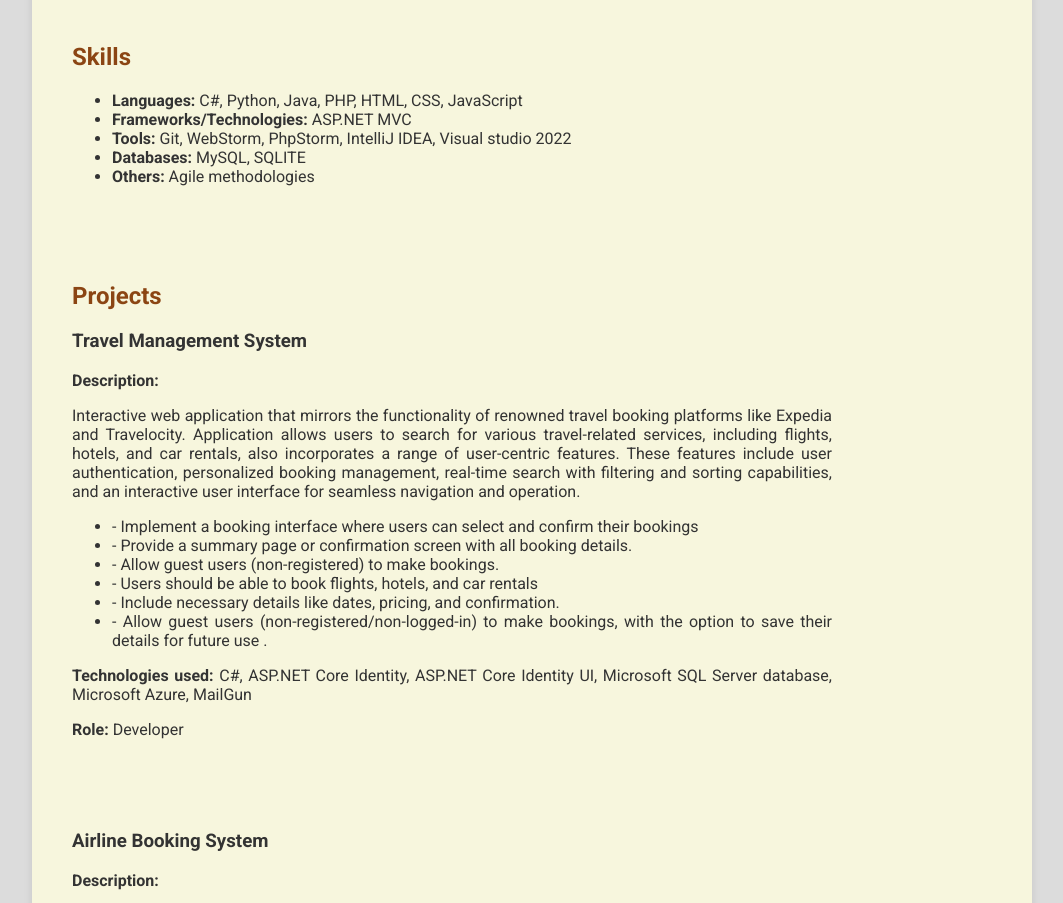
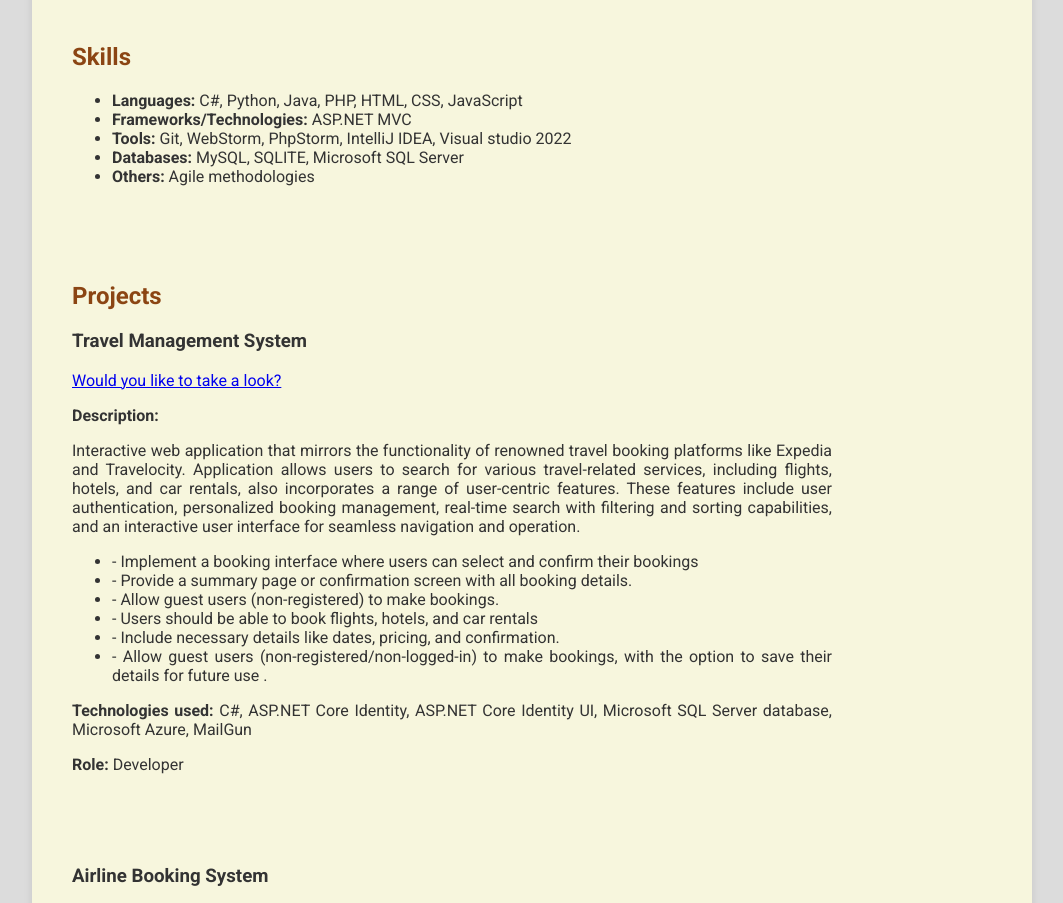
Before and after one commit to OlegSanitskii/OlegSanitskii.github.io, a plain HTML site: page index.html in a window 1280 px wide. Shown: the part 799-1702 px from the top of the page, without its empty margins (108-1171 px from the left). Drawn offline with Linux system fonts and the light colour scheme.

Commit message:
Project fro portfolio added

```diff
--- a/assets/css/main.css
+++ b/assets/css/main.css
@@ -75,7 +75,7 @@ section {
     padding: 20px;
     margin-bottom: 20px;
     box-sizing: border-box;
-    text-align: justify; /* Optional: justify text for better alignment */
+    text-align: justify; /*  justify text for better alignment */
 }
 
 footer {
--- a/index.html
+++ b/index.html
@@ -47,16 +47,17 @@
             <li><strong>Languages:</strong> C#, Python, Java, PHP, HTML, CSS, JavaScript</li>
             <li><strong>Frameworks/Technologies:</strong> ASP.NET MVC</li>
             <li><strong>Tools:</strong> Git, WebStorm, PhpStorm, IntelliJ IDEA, Visual studio 2022</li>
-            <li><strong>Databases:</strong> MySQL, SQLITE</li>
+            <li><strong>Databases:</strong> MySQL, SQLITE, Microsoft SQL Server</li>
             <li><strong>Others:</strong> Agile methodologies</li>
         </ul>
     </section>
 
     <section id="projects">
-
-
         <h2>Projects</h2>
         <h3>Travel Management System</h3>
+
+        <p><a href="https://comp2139-assignment2.azurewebsites.net/">Would you like to take a look?</a></p>
+
         <p><strong>Description:</strong>
 
         <p> Interactive web application that mirrors the
```
